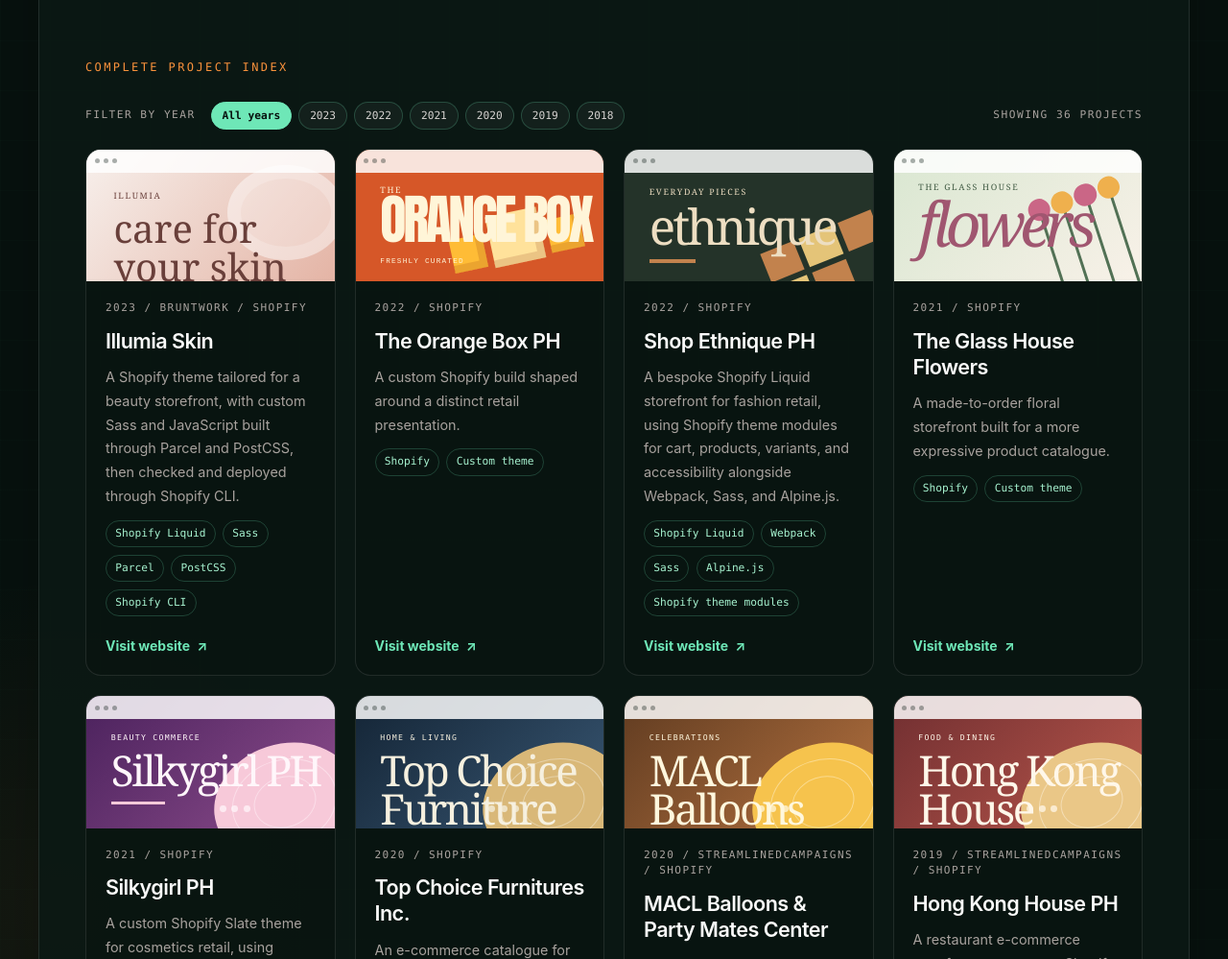
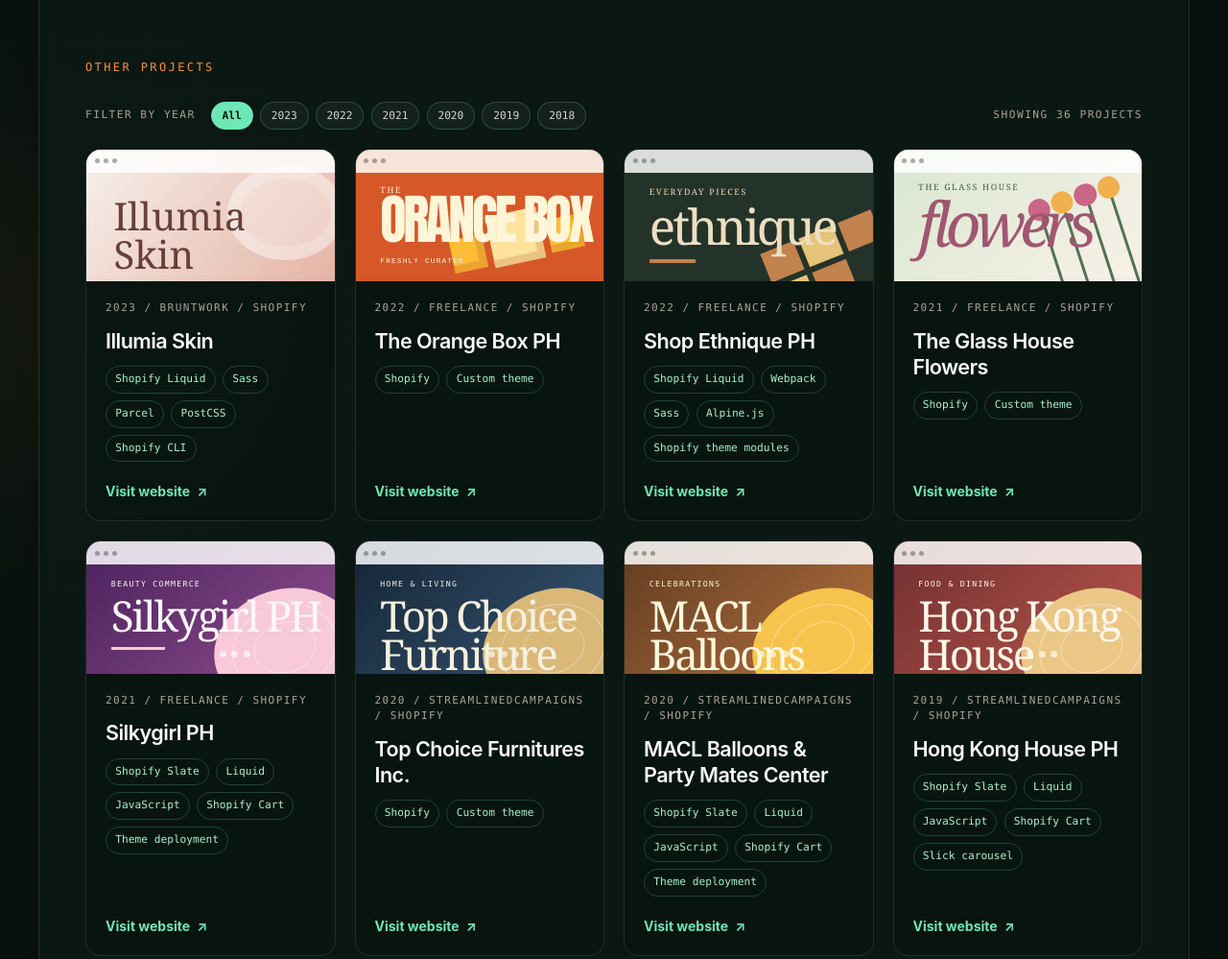
Before and after one commit to jedmarcnocum/jedmarcnocum.com, a website: page portfolio/web-development-support.html in a window 1280 px wide. Shown: the part 2454-3453 px from the top of the page at 96% size. Drawn offline with Linux system fonts and the light colour scheme.

Commit message:
- updated company type of missing data in cards

```diff
--- a/portfolio/web-development-support.html
+++ b/portfolio/web-development-support.html
@@ -132,7 +132,7 @@
           <section class="mt-16" aria-labelledby="supporting-projects-title">
             <div class="web-section-heading">
               <div>
-                <p class="font-mono text-xs uppercase tracking-[.2em] text-orange-400">Complete project index</p>
+                <p class="font-mono text-xs uppercase tracking-[.2em] text-orange-400">Other projects</p>
               </div>
 
             </div>
@@ -140,7 +140,7 @@
             <div class="web-year-filter mt-7" aria-label="Filter supporting projects by year">
               <span class="web-year-filter-label">Filter by year</span>
               <div class="web-year-filter-controls" role="group" aria-label="Project year">
-                <button class="web-year-filter-button" type="button" data-year-filter="all" aria-controls="supporting-project-grid" aria-pressed="true">All years</button>
+                <button class="web-year-filter-button" type="button" data-year-filter="all" aria-controls="supporting-project-grid" aria-pressed="true">All</button>
                 <button class="web-year-filter-button" type="button" data-year-filter="2023" aria-controls="supporting-project-grid" aria-pressed="false">2023</button>
                 <button class="web-year-filter-button" type="button" data-year-filter="2022" aria-controls="supporting-project-grid" aria-pressed="false">2022</button>
                 <button class="web-year-filter-button" type="button" data-year-filter="2021" aria-controls="supporting-project-grid" aria-pressed="false">2021</button>
@@ -153,7 +153,7 @@
 
             <div id="supporting-project-grid" class="web-supporting-grid mt-5">
               <article class="web-supporting-card">
-                <div class="web-placeholder web-placeholder--skin" aria-hidden="true"><div class="web-placeholder-bar"><i></i><i></i><i></i></div><div class="web-placeholder-skin-copy"><span>illumia</span><b>care for your skin</b><em></em></div><div class="web-placeholder-orb"></div></div>
+                <div class="web-placeholder web-placeholder--skin" aria-hidden="true"><div class="web-placeholder-bar"><i></i><i></i><i></i></div><div class="web-placeholder-skin-copy"><b>Illumia Skin</b><em></em></div><div class="web-placeholder-orb"></div></div>
                 <div class="web-supporting-copy"><p class="web-meta">2023 / Shopify</p><h3>Illumia Skin</h3><p>Theme-based storefront work for a beauty and wellness brand.</p><div class="web-tags"><span>Shopify</span><span>Theme customisation</span></div><a class="web-project-link" href="https://illumiaskin.com/" target="_blank" rel="noopener noreferrer">Visit website <span aria-hidden="true">↗</span></a></div>
               </article>
 
@@ -214,6 +214,37 @@
         <a class="transition hover:text-emerald-300" href="/portfolio.html">&larr; Back to portfolio</a>
       </footer>
     </div>
+    <script>
+      (() => {
+        const grid = document.querySelector("#supporting-project-grid");
+        const filterButtons = [...document.querySelectorAll("[data-year-filter]")];
+        const filterStatus = document.querySelector("[data-year-filter-status]");
+        const supportingCards = grid ? [...grid.querySelectorAll(".web-supporting-card")] : [];
+
+        const applyYearFilter = (year) => {
+          let visibleCount = 0;
+
+          supportingCards.forEach((card) => {
+            const cardYear = card.dataset.projectYear || card.querySelector(".web-meta")?.textContent.trim().slice(0, 4);
+            const isVisible = year === "all" || cardYear === year;
+
+            card.hidden = !isVisible;
+            if (isVisible) visibleCount += 1;
+          });
+
+          filterButtons.forEach((button) => {
+            button.setAttribute("aria-pressed", String(button.dataset.yearFilter === year));
+          });
+          if (filterStatus) filterStatus.textContent = `Showing ${visibleCount} ${visibleCount === 1 ? "project" : "projects"}`;
+        };
+
+        filterButtons.forEach((button) => {
+          button.addEventListener("click", () => applyYearFilter(button.dataset.yearFilter));
+        });
+
+        applyYearFilter("all");
+      })();
+    </script>
     <script>
       (() => {
         const projectContext = {
@@ -325,25 +356,40 @@
 
         const projectCompanies = {
           "Illumia Skin": "BruntWork",
+          "The Orange Box PH": "Freelance",
+          "Shop Ethnique PH": "Freelance",
+          "The Glass House Flowers": "Freelance",
+          "Silkygirl PH": "Freelance",
+          "Top Choice Furnitures Inc.": "StreamlinedCampaigns",
           "MACL Balloons & Party Mates Center": "StreamlinedCampaigns",
           "Hong Kong House PH": "StreamlinedCampaigns",
           "Tapao Agriventures Inc.": "StreamlinedCampaigns",
           "Dimsum Factory": "StreamlinedCampaigns",
           "Solidtone Innovations Inc.": "StreamlinedCampaigns",
+          "Theodore's Home Care": "StreamlinedCampaigns",
+          "Vivo Lumio": "StreamlinedCampaigns",
           "Coconatura Sugar": "StreamlinedCampaigns",
           "Bulletproof Vest Philippines": "StreamlinedCampaigns",
+          "First Protect PH": "Freelance",
           "T-Shop Cambodia": "StreamlinedCampaigns",
           "CPI Outsourcing": "StreamlinedCampaigns",
           "LCDC Law Offices": "StreamlinedCampaigns",
           "Teco Industrial Park": "StreamlinedCampaigns",
+          "Malso Language": "StreamlinedCampaigns",
           "Envision Monitoring": "StreamlinedCampaigns",
           "Solenergy Systems Inc.": "StreamlinedCampaigns",
           "R&F Church Services": "StreamlinedCampaigns",
           "StreamlinedCampaigns": "StreamlinedCampaigns",
+          "The A Hostel Boracay": "StreamlinedCampaigns",
           "TravelPros PH": "StreamlinedCampaigns",
+          "Seek the Uniq": "Freelance",
           "Elin PH": "Freelance",
           "Elin Maternity": "Freelance",
+          "Kiddie Closet PHL": "Freelance",
+          "Parol PH": "Freelance",
+          "TerraGems Co": "Freelance",
           "Cangro": "BruntWork",
+          "Spiritus Stones": "BruntWork",
           "Chefs on Wheels": "BruntWork"
         };
 
@@ -357,7 +403,7 @@
           const description = card.querySelector("h3 + p");
           const tags = card.querySelector(".web-tags");
           const meta = card.querySelector(".web-meta");
-          if (description && context?.description) description.textContent = context.description;
+          description?.remove();
           if (tags && context?.tags) {
             tags.replaceChildren(...context.tags.map((tag) => {
               const item = document.createElement("span");
@@ -371,27 +417,6 @@
           }
         });
 
-        const filterButtons = [...document.querySelectorAll("[data-year-filter]")];
-        const filterStatus = document.querySelector("[data-year-filter-status]");
-
-        const applyYearFilter = (year) => {
-          let visibleCount = 0;
-          supportingCards.forEach((card) => {
-            const cardYear = card.querySelector(".web-meta")?.textContent.match(/\b20\d{2}\b/)?.[0];
-            const isVisible = year === "all" || cardYear === year;
-            card.hidden = !isVisible;
-            if (isVisible) visibleCount += 1;
-          });
-
-          filterButtons.forEach((button) => {
-            button.setAttribute("aria-pressed", String(button.dataset.yearFilter === year));
-          });
-          if (filterStatus) filterStatus.textContent = `Showing ${visibleCount} ${visibleCount === 1 ? "project" : "projects"}`;
-        };
-
-        filterButtons.forEach((button) => {
-          button.addEventListener("click", () => applyYearFilter(button.dataset.yearFilter));
-        });
       })();
     </script>
   </body>
```
Also changed, not shown: assets/styles.css, css/tailwind.input.css.
